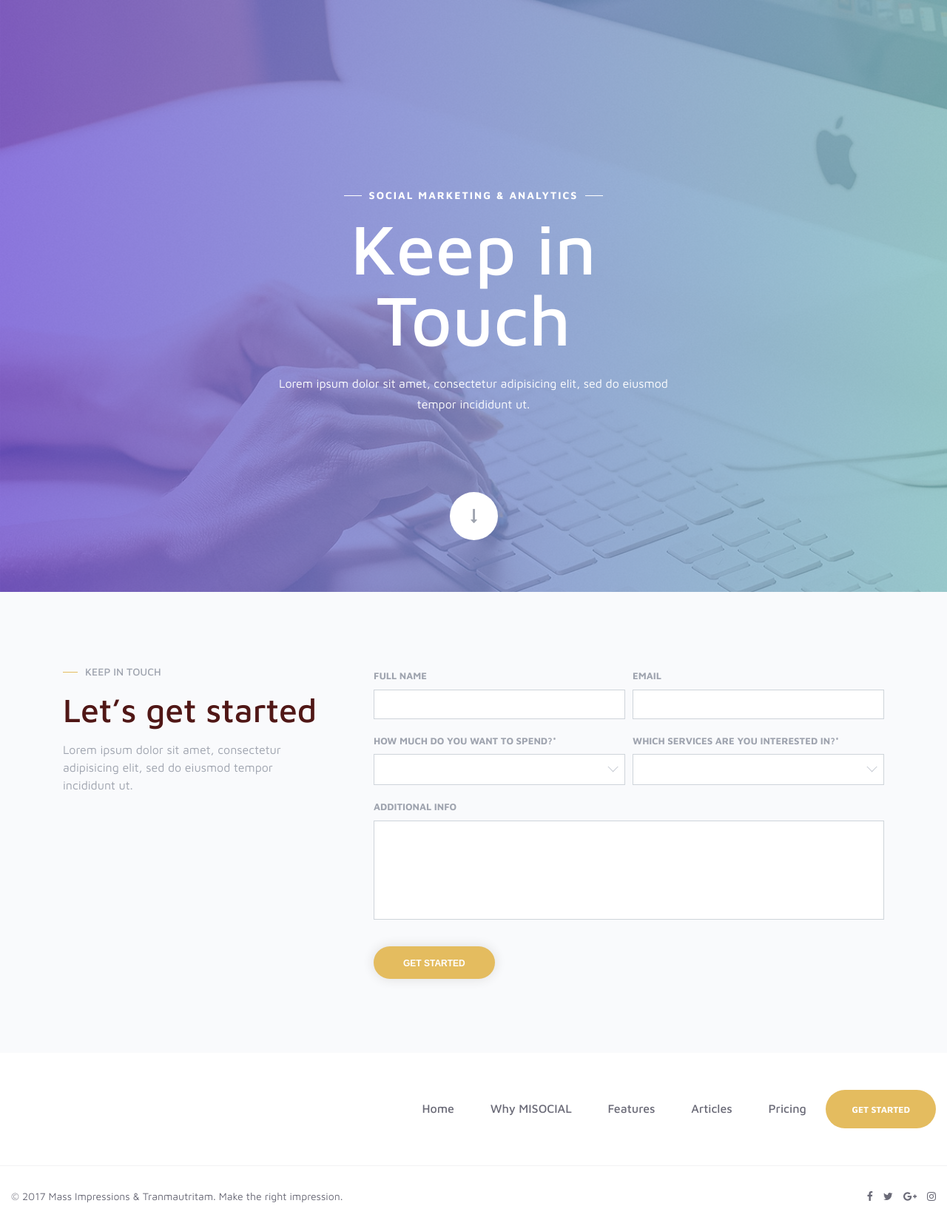
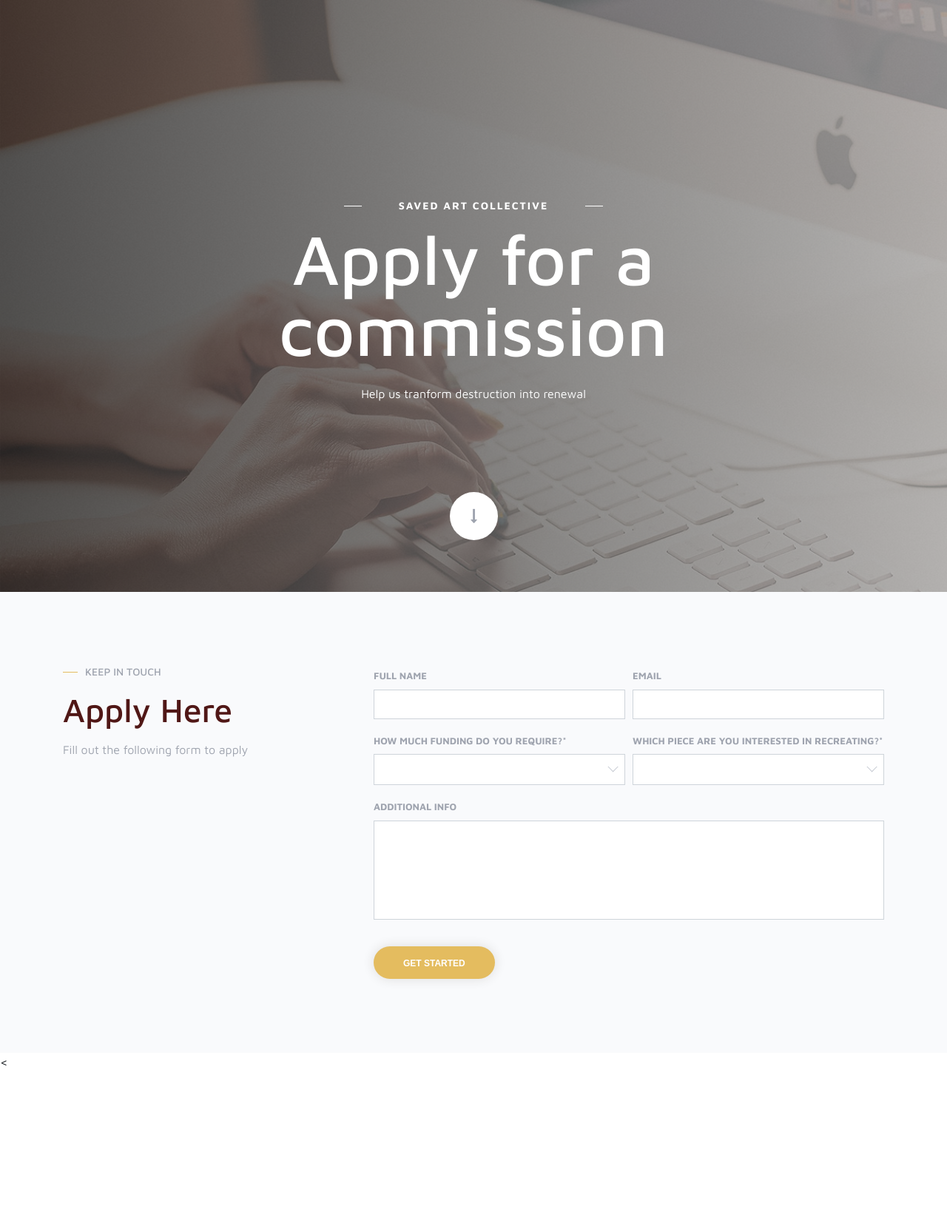
Before and after one commit to FerasDA/gbh2018, a plain HTML site: page getstarted.html in a window 1280 px wide. Shown: the whole page at 74% size. After the commit the page ends 1447 px from the top, so only its background shows below. Drawn offline with Linux system fonts and the light colour scheme; a web font is replaced by a local one.

Commit message:
final commit?

```diff
--- a/getstarted.html
+++ b/getstarted.html
@@ -27,7 +27,7 @@
 	<div class="feature-page get-start header-area">
 		<div class="container">
 			<div class="header-top">
-				<nav class="navbar navbar-expand-lg navbar-light fixed-top">
+				<nav class="navbar navbar-expand-lg navbar-light fixed-top" style="">
 					<a class="navbar-brand" href="index.html"><img src="./assets/img/logo.png" alt="" class="logo"></a>
 					<button class="navbar-toggler" type="button" data-toggle="collapse" data-target="#navbarSupportedContent" aria-controls="navbarSupportedContent" aria-expanded="false" aria-label="Toggle navigation">
     <span class="navbar-toggler-icon"></span>
@@ -36,28 +36,18 @@
 					<div class="collapse navbar-collapse my-2 my-lg-0" id="navbarSupportedContent">
 						<div class="mainmenu">
 							<ul class="navbar-nav ml-auto">
-								<li class="nav-item">
+								<li class="nav-item active">
 									<a class="nav-link" href="index.html">Home <span class="sr-only">(current)</span></a>
 								</li>
 								<li class="nav-item">
-									<a class="nav-link" href="whymisocial.html">Why MISCOIAL</a>
+									<a class="nav-link" href="#">About Us</a>
 								</li>
 								<li class="nav-item">
-									<a class="nav-link" href="feature.html">Features</a>
+									<a class="nav-link" href="./archive.html">Archive</a>
 								</li>
+                <li class="nav-item">
 
-								<li class="nav-item dropdown">
-									<a class="nav-link dropdown-toggle" href="#" id="navbarDropdown" role="button" data-toggle="dropdown" aria-haspopup="true" aria-expanded="false">Articles</a>
-									<div class="dropdown-menu" aria-labelledby="navbarDropdown">
-										<a class="dropdown-item" href="articles.html">Blog</a>
-										<a class="dropdown-item" href="singleblog.html">Single Blog</a>
-									</div>
 								</li>
-								<li class="nav-item">
-									<a class="nav-link" href="pricing.html">Pricing</a>
-								</li>
-
-								<li class="getstart"><a class="active" href="getstarted.html">get started</a></li>
 							</ul>
 						</div>
 					</div>
@@ -70,9 +60,9 @@
 					<div class="hero-text-wrapper">
 						<div class="hero-text-inner">
 							<div class="hero-text">
-								<h6>SOCIAL MARKETING &amp; ANALYTICS</h6>
-								<h1>Keep in Touch</h1>
-								<p>Lorem ipsum dolor sit amet, consectetur adipisicing elit, sed do eiusmod tempor incididunt ut.</p>
+								<h6>Saved Art Collective</h6>
+								<h1>Apply for a commission</h1>
+								<p>Help us tranform destruction into renewal</p>
 							</div>
 						</div>
 					</div>
@@ -93,8 +83,8 @@
 				<div class="col-lg-4">
 					<div class="start-title">
 						<h6>keep in touch</h6>
-						<h1>Let’s get started</h1>
-						<p>Lorem ipsum dolor sit amet, consectetur adipisicing elit, sed do eiusmod tempor incididunt ut.</p>
+						<h1>Apply Here</h1>
+						<p>Fill out the following form to apply</p>
 					</div>
 				</div>
 				<div class="col-lg-8">
@@ -106,20 +96,20 @@
 									<input type="fullname" class="form-control" id="fullname">
 								</div>
 								<div class="form-group col-md-6">
-									<label for="email">email</label>
+									<label for="email">Email</label>
 									<input type="email" class="form-control" id="email">
 								</div>
 							</div>
 							<div class="form-row">
 								<div class="form-group col-md-6">
-									<label for="spend">How much do you want to spend?<span>*</span></label>
+									<label for="spend">How much funding do you require?<span>*</span></label>
 									<select id="spend" class="form-control">
 										<option selected> </option>
 										<option> </option>
 									</select>
 								</div>
 								<div class="form-group col-md-6">
-									<label for="interested">Which services are you interested in?<span>*</span></label>
+									<label for="interested">Which piece are you interested in recreating?<span>*</span></label>
 									<select id="interested" class="form-control">
 										<option selected> </option>
 										<option> </option>
@@ -141,53 +131,7 @@
 
 	<!-- Footer Area
 ======================================-->
-	<div class="footer-menu">
-		<div class="footer-bottom">
-			<div class="container-fluid">
-				<div class="row">
-					<div class="col-lg-4">
-						<a href="" class="logo-footer"><img src="./assets/img/footer-logo.png" alt=""></a>
-					</div>
-					<div class="col-lg-8">
-						<div class="footer-menu">
-							<ul>
-								<li><a href="index.html">Home</a></li>
-								<li><a href="whymisocial.html">Why MISOCIAL</a></li>
-								<li><a href="feature.html">Features</a></li>
-								<li><a href="articles.html">Articles</a></li>
-								<li><a href="pricing.html">Pricing</a></li>
-								<span><a href="getstarted.html">get started</a></span>
-							</ul>
-						</div>
-					</div>
-				</div>
-				<!--End of row-->
-			</div>
-			<!--End of container fluid-->
-		</div>
-		<!--End of footer bottom-->
-		<div class="container-fluid">
-			<div class="row">
-				<div class="col-lg-8 text-left">
-					<div class="copyright">
-						<p>© 2017 Mass Impressions &amp; Tranmautritam. Make the right impression.</p>
-					</div>
-				</div>
-				<div class="col-lg-4 text-right">
-					<div class="social-icon">
-						<a href="#"><i class="fa fa-facebook"></i></a>
-						<a href="#"><i class="fa fa-twitter"></i></a>
-						<a href="#"><i class="fa fa-google-plus"></i></a>
-						<a href="#"><i class="fa fa-instagram"></i></a>
-					</div>
-				</div>
-			</div>
-			<!--End of row-->
-		</div>
-		<!--End of container fluid-->
-		<a href="#" class="back-to-top"><i class="fa fa-long-arrow-up"></i></a>
-	</div>
-	<!--End of Footer Menu-->
+	<
 
 
 	<script src="./assets/js/popper.min.js"></script>
--- a/style.css
+++ b/style.css
@@ -219,6 +219,14 @@ li.getstart a.active {
 	background: -linear-gradient(-45deg, #222 0%, #555 99%);
 	color: purple;
 	filter: progid:DXImageTransform.Microsoft.gradient( startColorstr='#e4bc5f', endColorstr='#88d3ce', GradientType=1);
+}
+
+#section2 h1, #section2 h6:before{
+	color: #e4bc5f;
+}
+
+#section2 h6:before{
+	background: #e4bc5f;
 }
 
 .blogpost-area h1{
@@ -1326,10 +1334,10 @@ a.scroll-down:hover {
 	content: "";
 	z-index: -1;
 	opacity: 0.75;
-	background: #7156e0;
-	background: -moz-linear-gradient(left, #7156e0 0%, #86c9cf 100%);
-	background: -webkit-linear-gradient(left, #7156e0 0%, #86c9cf 100%);
-	background: linear-gradient(to right, #7156e0 0%, #86c9cf 100%);
+	background: #222;
+	background: -moz-linear-gradient(left, #222 0%, #aaa 100%);
+	background: -webkit-linear-gradient(left, #222 0%, #aaa 100%);
+	background: linear-gradient(to right, #222 0%, #aaa 100%);
 	filter: progid:DXImageTransform.Microsoft.gradient( startColorstr='#7156e0', endColorstr='#86c9cf', GradientType=1);
 }
 
```
Also changed, not shown: artpiece.html (+8 -6 lines), index.html (+13 -64 lines), assets/img/mmhmm.JPG (added), 1 other file.
